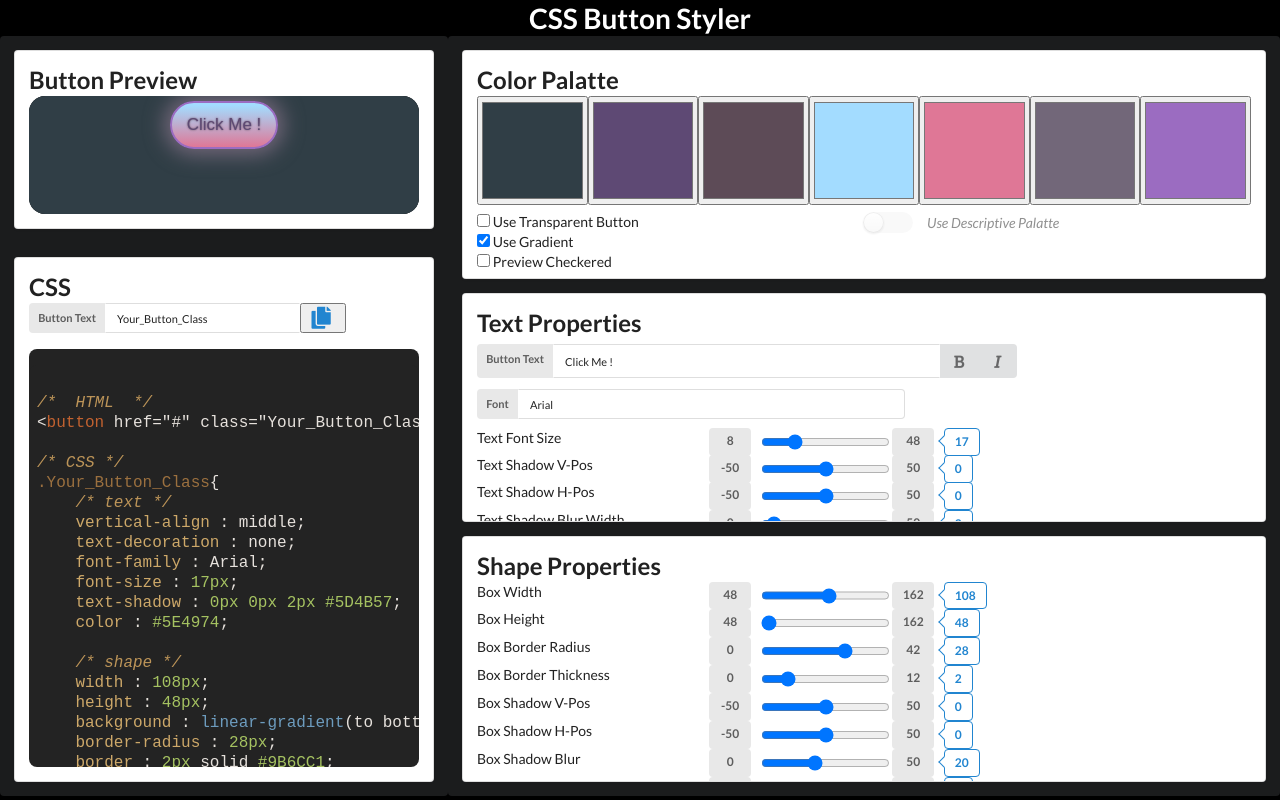
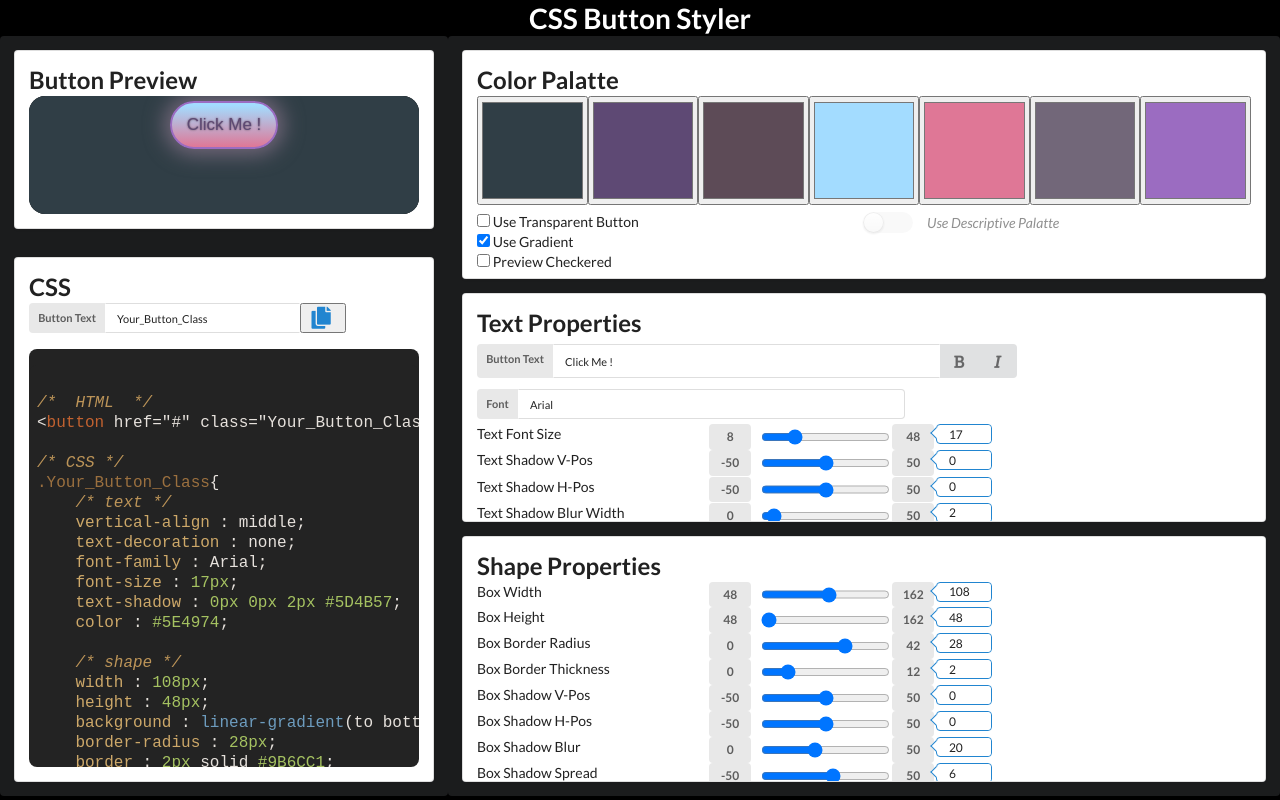
Before and after one commit to LiJonSeowDev/CSSButtonStyleGenerator, a React (Create React App) app: page / in a window 1280 px wide. Built offline with nearby package versions, Linux system fonts and the light colour scheme.

Commit message:
Input Textbox feature to the sliders

```diff
--- a/src/components/App.tsx
+++ b/src/components/App.tsx
@@ -48,17 +48,8 @@ class App extends React.Component {
     previewCheckered : false
 
   };
-
-  updateState( object : Object){
-
-    const timeOutID = setTimeout(
-      ()=>{
-
-      },
-      2000)
-
-
-    this.setState(object)
+  componentDidUpdate(){
+    console.log("App is updating");
   }
 
   render(){
--- a/src/components/BaseStyle.css
+++ b/src/components/BaseStyle.css
@@ -1,4 +1,9 @@
 /* Generics */
+.ZeroSpace{
+    padding : 0 0 0 0;
+    margin : 0 0 0 0;
+}
+
 .FlexRow{
     display:flex;
     flex-direction : row;
@@ -58,8 +63,6 @@
 .InputRangedPropertySliders > div{
     display: flex;
 }
-
-
 
 .tooltip {
     position: relative;
--- a/src/components/CSSCodeClip.tsx
+++ b/src/components/CSSCodeClip.tsx
@@ -6,7 +6,6 @@ import './BaseStyle.css';
 
 
 class CSSCodeClip extends React.Component< {buttonProperties : ButtonProperties , onInputChanged : Function} >{
-    private codeBlockRef = React.createRef<HTMLInputElement>(); // like this
     state = { clipBoardIcon : 'copy blue' , timerID : -1};
 
     componentDidMount(){
@@ -104,7 +103,7 @@ class CSSCodeClip extends React.Component< {buttonProperties : ButtonProperties
                         </button>
                 </div>
             </div>
-            <div className="CSSCodeBlock" id='codeBlock' ref={this.codeBlockRef}>
+            <div className="CSSCodeBlock" id='codeBlock'>
                 <SyntaxHighlighter language="css" PreTag='pre' style={railscasts} customStyle={{ borderRadius : "8px" , overflow : "visible" ,fontSize : "16px" , minWidth : "100%"}}>
                     {this.renderCSS()}
                 </SyntaxHighlighter>
--- a/src/components/RangeSlider.tsx
+++ b/src/components/RangeSlider.tsx
@@ -1,5 +1,4 @@
 import React from 'react';
-import ButtonProperties from '../Types/All';
 
 class RangeSlider extends React.Component<{
     sliderTitle : string,
@@ -10,6 +9,41 @@ class RangeSlider extends React.Component<{
     onInputChanged : Function
     }>{
 
+    state = { sliderInput : '' , isValid : this.verifyInput(this.props.currentValue) }
+    textBoxRef = React.createRef<HTMLInputElement>(); // like this
+
+    componentDidMount(){
+        if( this.textBoxRef.current !== null){
+            this.textBoxRef.current.value = this.props.currentValue;
+        }
+    }
+
+    handleSliderUpdate( val : string){
+        const properties = this.props;
+        if( this.textBoxRef.current !== null){
+            this.textBoxRef.current.value = val;
+        }
+
+        (() => this.props.onInputChanged( { [properties.stateKey] : val} ))();
+    }
+
+    updateIfValid( val : string){
+        const properties = this.props;
+        if (this.verifyInput(val)) {
+            this.props.onInputChanged(  { [properties.stateKey] : val} )
+        }else{
+            console.log("Invalid Value");
+        }
+
+    }
+
+    verifyInput(val : string){
+        const properties = this.props;
+        let validity = (parseInt(val) >= properties.sliderMin) && (parseInt(val) <= properties.sliderMax) && (val !== '');
+        this.setState({ isValid :validity })
+        return validity;
+    }
+
     render(){
         const properties = this.props;
         return(
@@ -17,11 +51,26 @@ class RangeSlider extends React.Component<{
             <div className="InputRangedProperty FlexRow">
                 <div className="InputRangedPropertyTitle"><label> {properties.sliderTitle} </label></div>
                 <div className="InputRangedPropertySliders">
-                    <div className="inline field">
+                    <div className="inline field FlexRow">
+
                         <div className="ui label InputRangedPropertySlidersLabel"> {properties.sliderMin} </div>
-                        <input type="range" min={properties.sliderMin} max={properties.sliderMax} onChange={ (e) => { this.props.onInputChanged( { [properties.stateKey] : e.target.value} )}} value={properties.currentValue}></input>
+                        <input type="range" min={properties.sliderMin} max={properties.sliderMax} onChange={ (e) => {this.handleSliderUpdate(e.target.value)}} value={properties.currentValue}></input>
                         <div className="ui label InputRangedPropertySlidersLabel"> {properties.sliderMax} </div>
-                        <div className="ui left pointing blue basic label">{properties.currentValue}</div>
+                        <div className={`ui left pointing ${this.state.isValid ? 'blue' : 'red'} basic label`} style={{padding : "0 0 0 1em" , margin :" 0 0 0 0"}} >
+                            <input
+                                ref={this.textBoxRef}
+                                onChange={ (e) => { this.updateIfValid(e.target.value); }}
+                                style={{
+                                        height : "1.5em",
+                                        width : "3.5em",
+                                        padding : "0 0 0 0",
+                                        margin : "0 0 0 0",
+                                        border: "0"
+                                }}
+                                placeholder={properties.currentValue}
+                            />
+                        </div>
+
                     </div>
                 </div>
             </div>
--- a/src/components/ShapeForm.tsx
+++ b/src/components/ShapeForm.tsx
@@ -21,7 +21,7 @@ class ShapeForm extends React.Component<{onInputChanged : Function, buttonProper
                             sliderMax={162}
                             onInputChanged={this.props.onInputChanged}
                             currentValue={this.props.buttonProperties.boxHeight}
-                            stateKey={'boxWidth'}>
+                            stateKey={'boxHeight'}>
                         </RangeSlider>
                         <RangeSlider
                             sliderTitle={" Box Border Radius "}
@@ -29,7 +29,7 @@ class ShapeForm extends React.Component<{onInputChanged : Function, buttonProper
                             sliderMax={42}
                             onInputChanged={this.props.onInputChanged}
                             currentValue={this.props.buttonProperties.boxBorderRadius}
-                            stateKey={'boxWidth'} >
+                            stateKey={'boxBorderRadius'} >
                         </RangeSlider>
                         <RangeSlider
                             sliderTitle={" Box Border Thickness "}
@@ -37,7 +37,7 @@ class ShapeForm extends React.Component<{onInputChanged : Function, buttonProper
                             sliderMax={12}
                             onInputChanged={this.props.onInputChanged}
                             currentValue={this.props.buttonProperties.boxBorderSize}
-                            stateKey={'boxWidth'}>
+                            stateKey={'boxBorderSize'}>
                         </RangeSlider>
                         <RangeSlider
                             sliderTitle={" Box Shadow V-Pos "}
@@ -45,7 +45,7 @@ class ShapeForm extends React.Component<{onInputChanged : Function, buttonProper
                             sliderMax={50}
                             onInputChanged={this.props.onInputChanged}
                             currentValue={this.props.buttonProperties.boxShadowVertPos}
-                            stateKey={'boxWidth'}>
+                            stateKey={'boxShadowVertPos'}>
                         </RangeSlider>
                         <RangeSlider
                             sliderTitle={" Box Shadow H-Pos "}
@@ -53,7 +53,7 @@ class ShapeForm extends React.Component<{onInputChanged : Function, buttonProper
                             sliderMax={50}
                             onInputChanged={this.props.onInputChanged}
                             currentValue={this.props.buttonProperties.boxShadowHorPos}
-                            stateKey={'boxWidth'}>
+                            stateKey={'boxShadowHorPos'}>
                         </RangeSlider>
                         <RangeSlider
                             sliderTitle={" Box Shadow Blur "}
@@ -61,7 +61,7 @@ class ShapeForm extends React.Component<{onInputChanged : Function, buttonProper
                             sliderMax={50}
                             onInputChanged={this.props.onInputChanged}
                             currentValue={this.props.buttonProperties.boxShadowBlurR}
-                            stateKey={'boxWidth'}>
+                            stateKey={'boxShadowBlurR'}>
                         </RangeSlider>
                         <RangeSlider
                             sliderTitle={" Box Shadow Spread "}
@@ -69,7 +69,7 @@ class ShapeForm extends React.Component<{onInputChanged : Function, buttonProper
                             sliderMax={50}
                             onInputChanged={this.props.onInputChanged}
                             currentValue={this.props.buttonProperties.boxShadowSpreadR}
-                            stateKey={'boxWidth'} >
+                            stateKey={'boxShadowSpreadR'} >
                         </RangeSlider>
                         <div className="InputRangedProperty FlexRow" style={{margin : "0.25em"}}>
                             <div className="InputRangedPropertyTitle"><label> Inset Shadow </label></div>
--- a/src/components/TextForm.tsx
+++ b/src/components/TextForm.tsx
@@ -42,7 +42,7 @@ class TextForm extends React.Component<{onInputChanged : Function, buttonPropert
                     sliderMax={48}
                     onInputChanged={this.props.onInputChanged}
                     currentValue={this.props.buttonProperties.textFontSize}
-                    stateKey={'testFontSize'}>
+                    stateKey={'textFontSize'}>
                 </RangeSlider>
                 <RangeSlider
                     sliderTitle={" Text Shadow V-Pos "}
```
